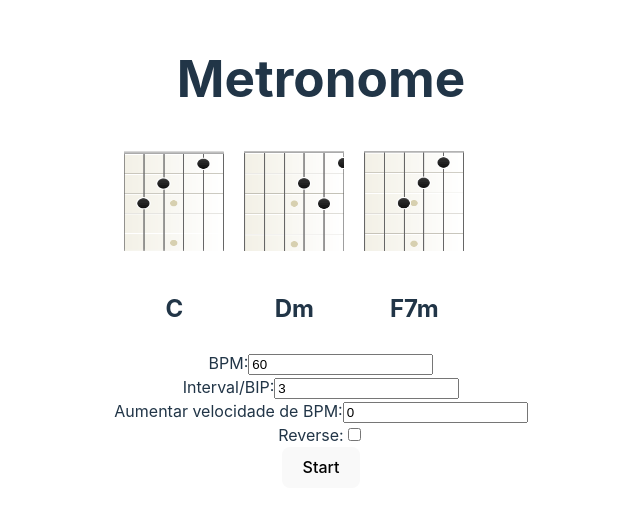
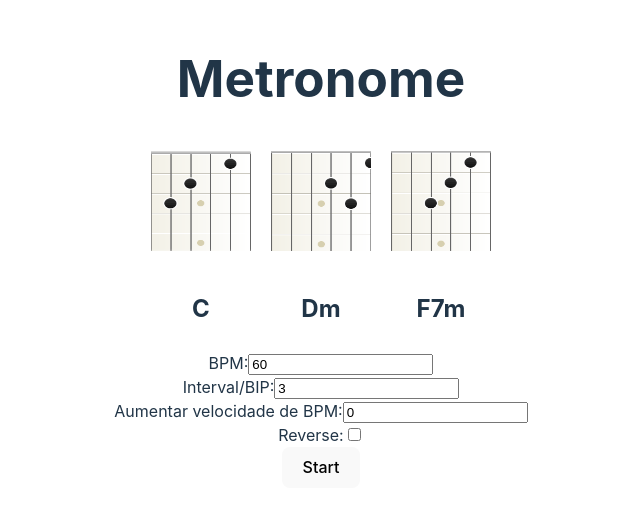
Before and after one commit to mateusdegobi/chord-metronome, a Preact app: page / in a window 1280 px wide. Shown: the part 148-660 px from the top of the page, without its empty margins (319-959 px from the left). Built offline with nearby package versions, Linux system fonts and the light colour scheme.

Commit message:
style: align itens

```diff
--- a/src/app.css
+++ b/src/app.css
@@ -24,6 +24,12 @@
   color: #888;
 }
 
+.container {
+  display: flex;
+  flex-direction: column;
+  align-items: center;
+}
+
 .imageChords {
   height: 100px;
   width: 100px;
--- a/src/app.tsx
+++ b/src/app.tsx
@@ -108,7 +108,7 @@ export function App() {
 
   return (
     <>
-      <div>
+      <div className="container">
         <h1>Metronome</h1>
         <div style={{ display: "flex", flexDirection: "row" }}>
           {chords.map((chord, index) => {
```
